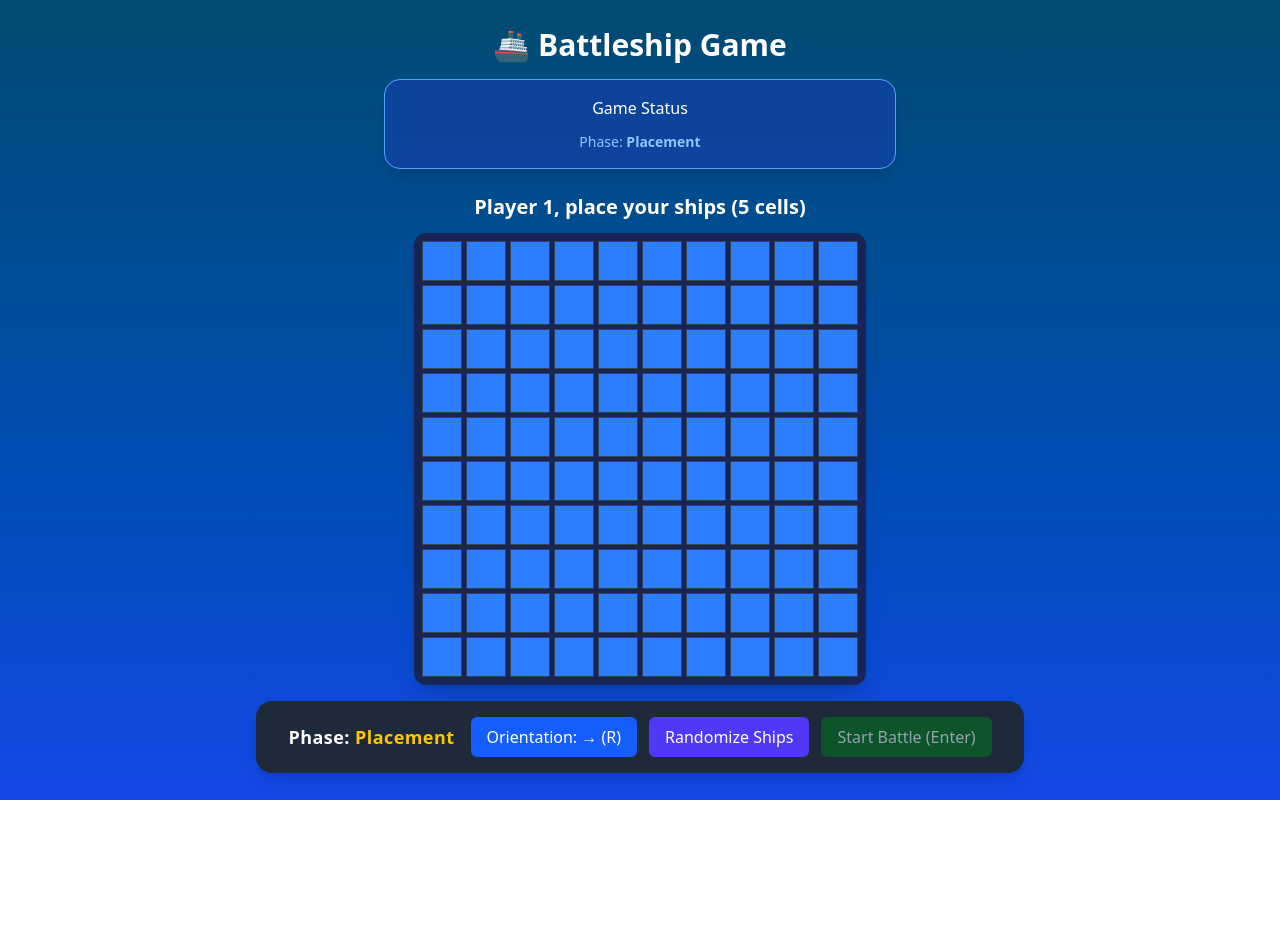
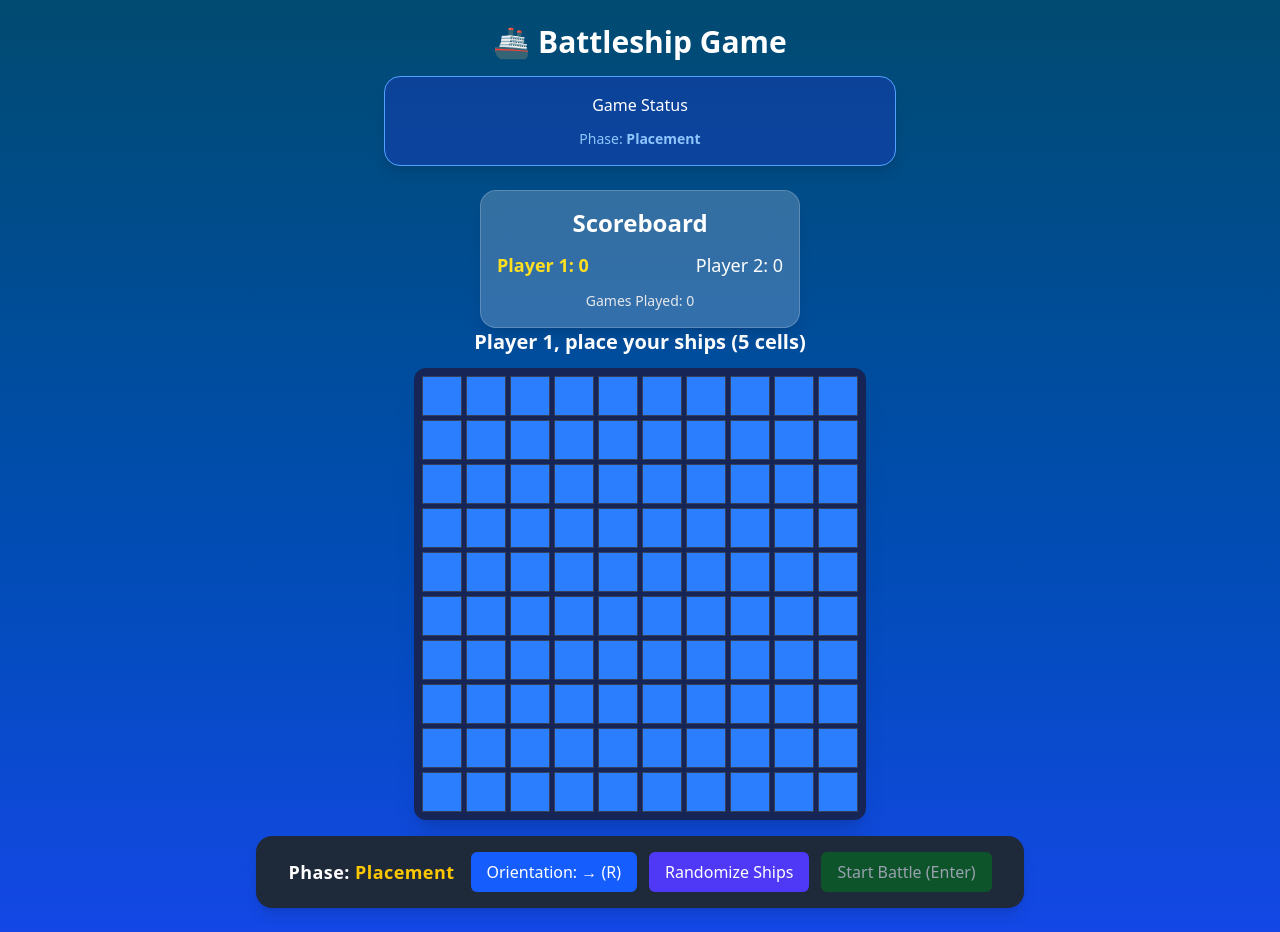
Before and after one commit to EnesGjurgjiali/battleship-game, a React (Vite) app: page / in a window 1280 px wide. Before the commit the page ends 800 px from the top, so only its background shows below. Built offline with nearby package versions, Linux system fonts and the light colour scheme.

Commit message:
Implement Scoreboard logic and add to the main Game.jsx component

```diff
--- a/src/components/Game.jsx
+++ b/src/components/Game.jsx
@@ -1,8 +1,11 @@
+// Component for the main game logic and state management
+
 import { useState } from "react";
 import StatusPanel from "./StatusPanel";
 import ShipPlacement from "./ShipPlacement";
 import Board from "./Board";
 import Controls from "./Controls";
+import Scoreboard from "./Scoreboard";
 
 const BOARD_SIZE = 10;
 const SHIPS = [
@@ -24,10 +27,14 @@ const Game = () => {
   const [lastAction, setLastAction] = useState("");
   const [currentShipIndex, setCurrentShipIndex] = useState(0);
   const [orientation, setOrientation] = useState("horizontal"); // horizontal or vertical
+  const [scores, setScores] = useState({ p1: 0, p2: 0 });
+  const [totalGames, setTotalGames] = useState(0);
 
   // Handlers
   const toggleOrientation = () => {
-    setOrientation((prev) => (prev === "horizontal" ? "vertical" : "horizontal"));
+    setOrientation((prev) =>
+      prev === "horizontal" ? "vertical" : "horizontal"
+    );
   };
 
   const handlePlaceShip = (x, y) => {
@@ -38,7 +45,11 @@ const Game = () => {
     for (let i = 0; i < ship.size; i++) {
       const row = orientation === "horizontal" ? x : x + i;
       const col = orientation === "horizontal" ? y + i : y;
-      if (row >= BOARD_SIZE || col >= BOARD_SIZE || newBoard[row][col] === "S") {
+      if (
+        row >= BOARD_SIZE ||
+        col >= BOARD_SIZE ||
+        newBoard[row][col] === "S"
+      ) {
         alert("Cannot place ship here!");
         return;
       }
@@ -95,6 +106,13 @@ const Game = () => {
       setWinner(currentPlayer);
       setPhase("gameOver");
       setLastAction(`Player ${currentPlayer} wins!`);
+
+      setScores((prev) => ({
+        ...prev,
+        [currentPlayer === 1 ? "p1" : "p2"]:
+          prev[currentPlayer === 1 ? "p1" : "p2"] + 1,
+      }));
+      setTotalGames((prev) => prev + 1);
     } else {
       // Switch turn
       setCurrentPlayer((prev) => (prev === 1 ? 2 : 1));
@@ -112,7 +130,7 @@ const Game = () => {
   };
 
   return (
-    <div className="flex flex-col items-center justify-center min-h-screen bg-gradient-to-b from-sky-900 to-blue-700 text-white p-6">
+    <div className="flex flex-col items-center justify-center min-h-screen bg-linear-to-b from-sky-900 to-blue-700 text-white p-6">
       <h1 className="text-3xl font-bold mb-4">🚢 Battleship Game</h1>
 
       <StatusPanel
@@ -120,6 +138,12 @@ const Game = () => {
         currentPlayer={currentPlayer}
         winner={winner}
         lastAction={lastAction}
+      />
+
+      <Scoreboard
+        scores={scores}
+        currentPlayer={currentPlayer}
+        totalGames={totalGames}
       />
 
       {phase === "placement" && (
--- a/src/components/Scoreboard.jsx
+++ b/src/components/Scoreboard.jsx
@@ -1,11 +1,24 @@
+const Scoreboard = ({ scores, currentPlayer, totalGames }) => {
+  return (
+    <div className="bg-white/20 backdrop-blur-md rounded-2xl p-4 w-full sm:w-[320px] text-center shadow-lg border border-white/20">
+      <h2 className="text-2xl font-semibold mb-3">Scoreboard</h2>
 
+      <div className="flex justify-between items-center mb-3 text-lg">
+        <span
+          className={currentPlayer === 1 ? "text-yellow-300 font-bold" : ""}
+        >
+          Player 1: {scores.p1}
+        </span>
+        <span
+          className={currentPlayer === 2 ? "text-yellow-300 font-bold" : ""}
+        >
+          Player 2: {scores.p2}
+        </span>
+      </div>
 
-const Scoreboard = () => {
-  return (
-    <div>
+      <div className="text-sm text-gray-200">Games Played: {totalGames}</div>
+    </div>
+  );
+};
 
-    </div>
-  )
-}
-
-export default Scoreboard
+export default Scoreboard;
```
